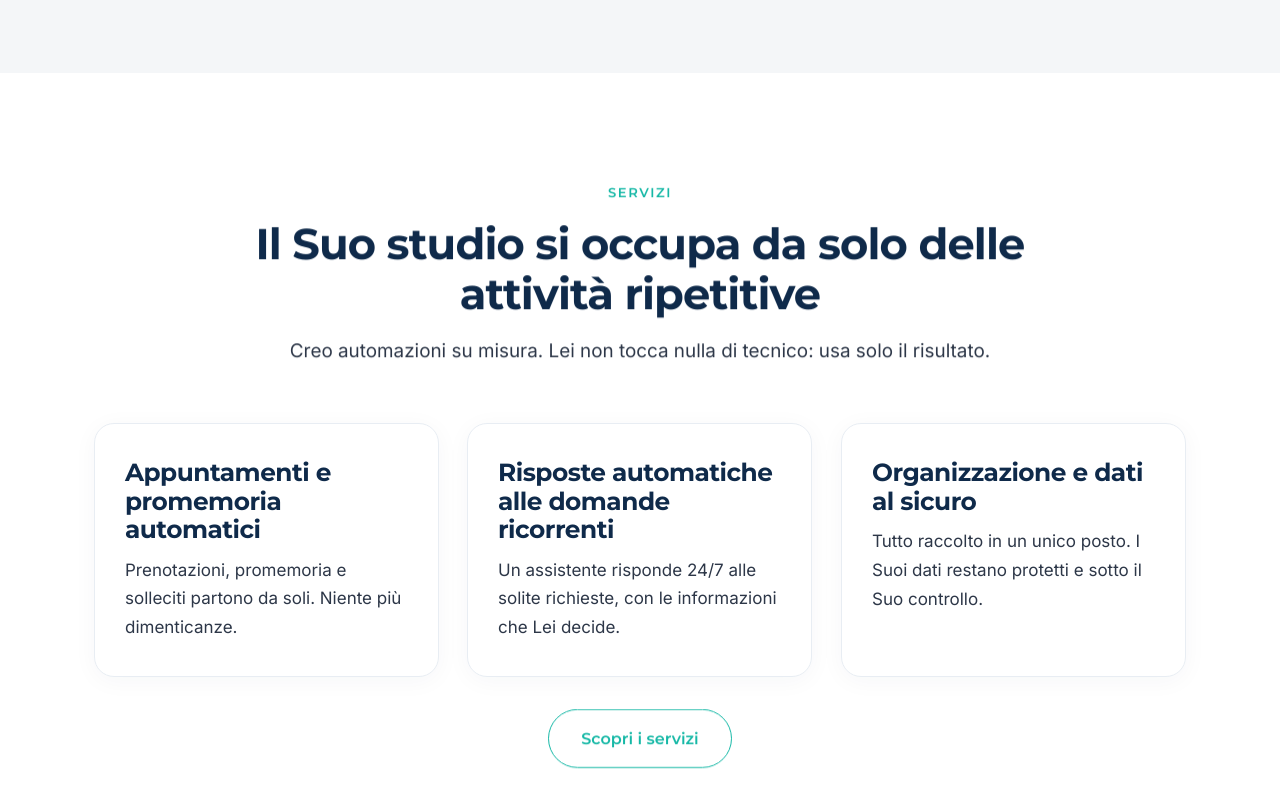
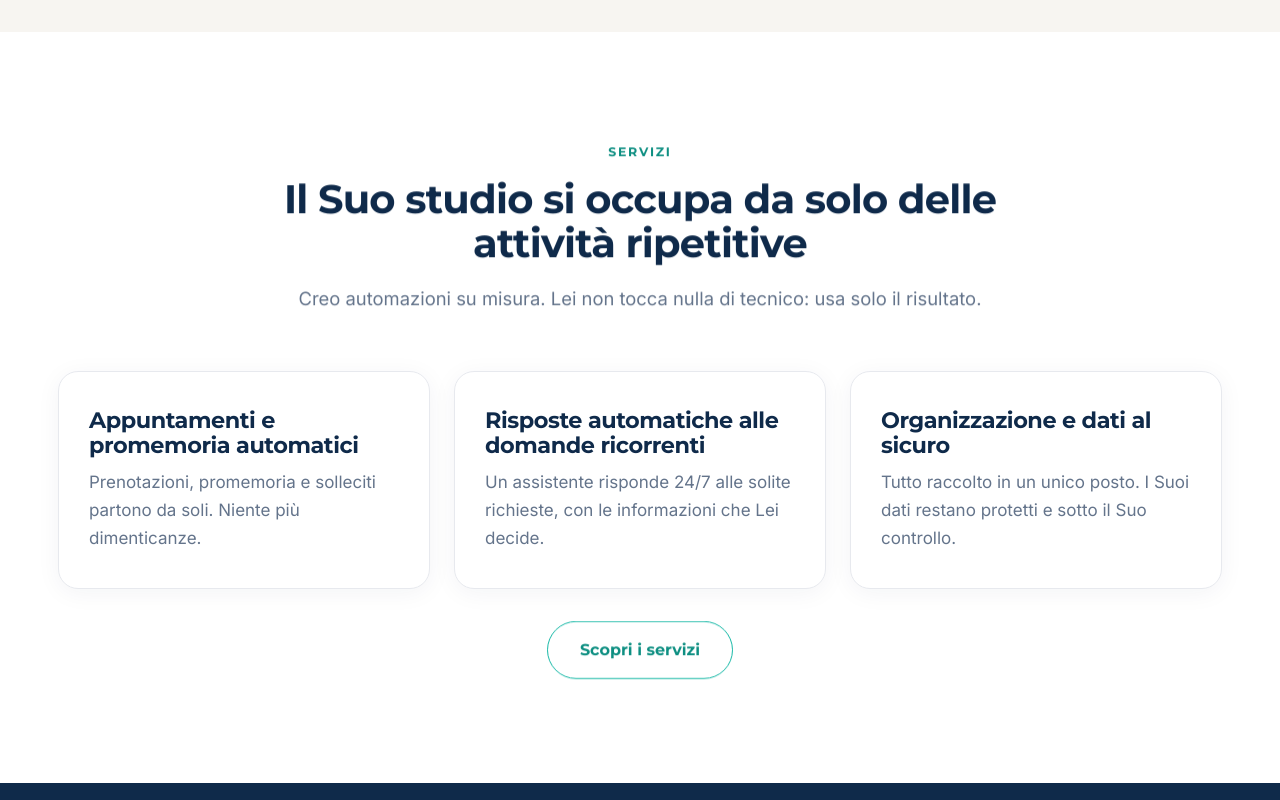
Before and after one commit to hatemchebbi527-dev/no_code-Projects, a Next.js app in the folder agence-ia/site/automaia-web/: page / in a window 1280 px wide. Shown: the part 1440-2240 px from the top of the page. Built offline with nearby package versions, Linux system fonts and the light colour scheme.

Commit message:
Update globals.css

```diff
--- a/agence-ia/site/automaia-web/app/globals.css
+++ b/agence-ia/site/automaia-web/app/globals.css
@@ -1,19 +1,22 @@
 /* =========================================================
-   AutomaIA — styles globaux (charte : agence-ia/marque/graphics_brief.md)
-   Style : sobre, aéré, élégant (inspiration pally.com)
+   AutomaIA — styles globaux (redesign navy/teal cinématique)
    ========================================================= */
 
 :root {
   --navy: #0F2A4A;
-  --navy-2: #163a63;
+  --navy-2: #12305A;
+  --navy-deep: #081B30;
   --teal: #16B8A6;
-  --teal-dark: #129e8e;
+  --teal-dark: #0E8F82;
+  --teal-light: #5EEAD4;
+  --cream: #F7F5F1;
+  --white: #FFFFFF;
+  --ink: #18202E;
   --slate: #2D3748;
   --light: #F4F6F8;
-  --white: #FFFFFF;
-  --border: #e8edf3;
-  --muted: #718096;
-  --maxw: 1140px;
+  --border: #E7E9EE;
+  --muted: #64748B;
+  --maxw: 1220px;
 }
 
 * { box-sizing: border-box; margin: 0; padding: 0; }
@@ -22,24 +25,26 @@ html { scroll-behavior: smooth; }
 
 body {
   font-family: var(--font-inter), system-ui, sans-serif;
-  color: var(--slate);
+  color: var(--ink);
   background: var(--white);
   font-size: 17px;
-  line-height: 1.7;
+  line-height: 1.65;
   -webkit-font-smoothing: antialiased;
 }
+
+::selection { background: var(--teal); color: var(--navy); }
 
 h1, h2, h3, h4 {
   font-family: var(--font-montserrat), system-ui, sans-serif;
   color: var(--navy);
-  line-height: 1.15;
-  font-weight: 700;
+  line-height: 1.12;
+  font-weight: 800;
   letter-spacing: -0.02em;
 }
 
-h1 { font-size: clamp(2.3rem, 5.5vw, 3.7rem); }
-h2 { font-size: clamp(1.8rem, 4vw, 2.7rem); }
-h3 { font-size: clamp(1.25rem, 3vw, 1.55rem); }
+h1 { font-size: clamp(2.3rem, 5.5vw, 3.6rem); }
+h2 { font-size: clamp(1.8rem, 3.6vw, 2.5rem); }
+h3 { font-size: clamp(1.15rem, 3vw, 1.4rem); font-weight: 700; }
 
 a { color: inherit; text-decoration: none; }
 
@@ -48,35 +53,40 @@ a { color: inherit; text-decoration: none; }
   width: 100%;
   max-width: var(--maxw);
   margin: 0 auto;
-  padding: 0 24px;
+  padding: 0 28px;
 }
 
 .section { padding: 104px 0; }
-.section--light { background: var(--light); }
+.section--light { background: var(--cream); }
 .section--dark { background: var(--navy); color: var(--white); }
 .section--dark h1, .section--dark h2, .section--dark h3 { color: var(--white); }
+.section--deep { background: var(--navy-deep); color: var(--white); }
+.section--deep h1, .section--deep h2, .section--deep h3 { color: var(--white); }
 
 .center { text-align: center; }
-.lead { font-size: 1.18rem; color: var(--slate); max-width: 720px; line-height: 1.7; }
-.section--dark .lead { color: #cbd6e4; }
+.lead { font-size: 1.15rem; color: var(--muted); max-width: 720px; line-height: 1.75; }
+.section--dark .lead, .section--deep .lead { color: #B9C6D9; }
 .mt-16 { margin-top: 16px; }
 .mt-24 { margin-top: 24px; }
 .mt-32 { margin-top: 32px; }
+.mt-48 { margin-top: 48px; }
 .accent { color: var(--teal); }
 
 /* eyebrow : petit label au-dessus d'un titre */
 .eyebrow {
   display: inline-block;
   font-family: var(--font-montserrat), sans-serif;
-  font-weight: 600;
-  font-size: 0.82rem;
-  letter-spacing: 0.12em;
+  font-weight: 700;
+  font-size: 0.78rem;
+  letter-spacing: 0.14em;
   text-transform: uppercase;
-  color: var(--teal);
-  margin-bottom: 16px;
+  color: var(--teal-dark);
+  margin-bottom: 14px;
 }
+.section--dark .eyebrow,
+.section--deep .eyebrow { color: var(--teal-light); }
 
-/* ---------- Buttons (pill, élégant) ---------- */
+/* ---------- Buttons (pill) ---------- */
 .btn {
   display: inline-flex;
   align-items: center;
@@ -84,54 +94,80 @@ a { color: inherit; text-decoration: none; }
   background: var(--teal);
   color: var(--navy);
   font-family: var(--font-montserrat), sans-serif;
-  font-weight: 600;
+  font-weight: 700;
   font-size: 1rem;
   padding: 15px 32px;
   border-radius: 999px;
   border: none;
   cursor: pointer;
   transition: transform .2s ease, background .2s ease, box-shadow .2s ease;
-  box-shadow: 0 6px 20px rgba(22, 184, 166, 0.25);
+  box-shadow: 0 6px 20px rgba(22, 184, 166, 0.28);
 }
-.btn:hover { transform: translateY(-2px); background: var(--teal-dark); box-shadow: 0 10px 26px rgba(22, 184, 166, 0.32); }
+.btn:hover { transform: translateY(-2px); background: var(--teal-dark); box-shadow: 0 10px 26px rgba(22, 184, 166, 0.34); }
+
 .btn--ghost {
   background: transparent;
-  color: var(--teal);
+  color: var(--teal-dark);
   border: 1.5px solid var(--teal);
   box-shadow: none;
 }
 .btn--ghost:hover { background: var(--teal); color: var(--navy); }
 
+/* light ghost variant on dark backgrounds */
+.btn--light {
+  background: rgba(255, 255, 255, 0.08);
+  color: #fff;
+  border: 1.5px solid rgba(255, 255, 255, 0.35);
+  box-shadow: none;
+}
+.btn--light:hover { background: rgba(255, 255, 255, 0.16); transform: translateY(-2px); }
+
+.btn--white { background: #fff; color: var(--navy); box-shadow: 0 10px 30px rgba(0,0,0,0.18); }
+.btn--white:hover { background: #fff; transform: translateY(-2px); }
+
 /* ---------- Grid + cards ---------- */
 .grid-3 {
   display: grid;
   grid-template-columns: repeat(3, 1fr);
-  gap: 28px;
+  gap: 24px;
   align-items: stretch;
 }
 .card {
   background: var(--white);
   border: 1px solid var(--border);
   border-radius: 20px;
-  padding: 34px 30px;
-  box-shadow: 0 4px 24px rgba(15, 42, 74, 0.04);
+  padding: 36px 30px;
+  box-shadow: 0 4px 24px rgba(15, 42, 74, 0.05);
   display: flex;
   flex-direction: column;
   transition: transform .25s ease, box-shadow .25s ease, border-color .25s ease;
 }
 .card:hover {
   transform: translateY(-6px);
-  box-shadow: 0 18px 40px rgba(15, 42, 74, 0.10);
+  box-shadow: 0 18px 40px rgba(15, 42, 74, 0.12);
   border-color: rgba(22, 184, 166, 0.4);
 }
-.card h3 { margin-bottom: 12px; }
+.card h3 { margin-bottom: 10px; }
+.card p { color: var(--muted); }
+
+/* card icon chip */
+.iconChip {
+  width: 48px;
+  height: 48px;
+  border-radius: 12px;
+  background: rgba(22, 184, 166, 0.12);
+  display: flex;
+  align-items: center;
+  justify-content: center;
+  margin-bottom: 22px;
+}
 
 /* ---------- Section title block ---------- */
 .title-block { max-width: 780px; margin: 0 auto 56px; }
 .title-block.center { text-align: center; }
 
 /* ---------- Responsive ---------- */
-@media (max-width: 900px) {
+@media (max-width: 960px) {
   .grid-3 { grid-template-columns: 1fr; }
 }
 @media (max-width: 768px) {
```
